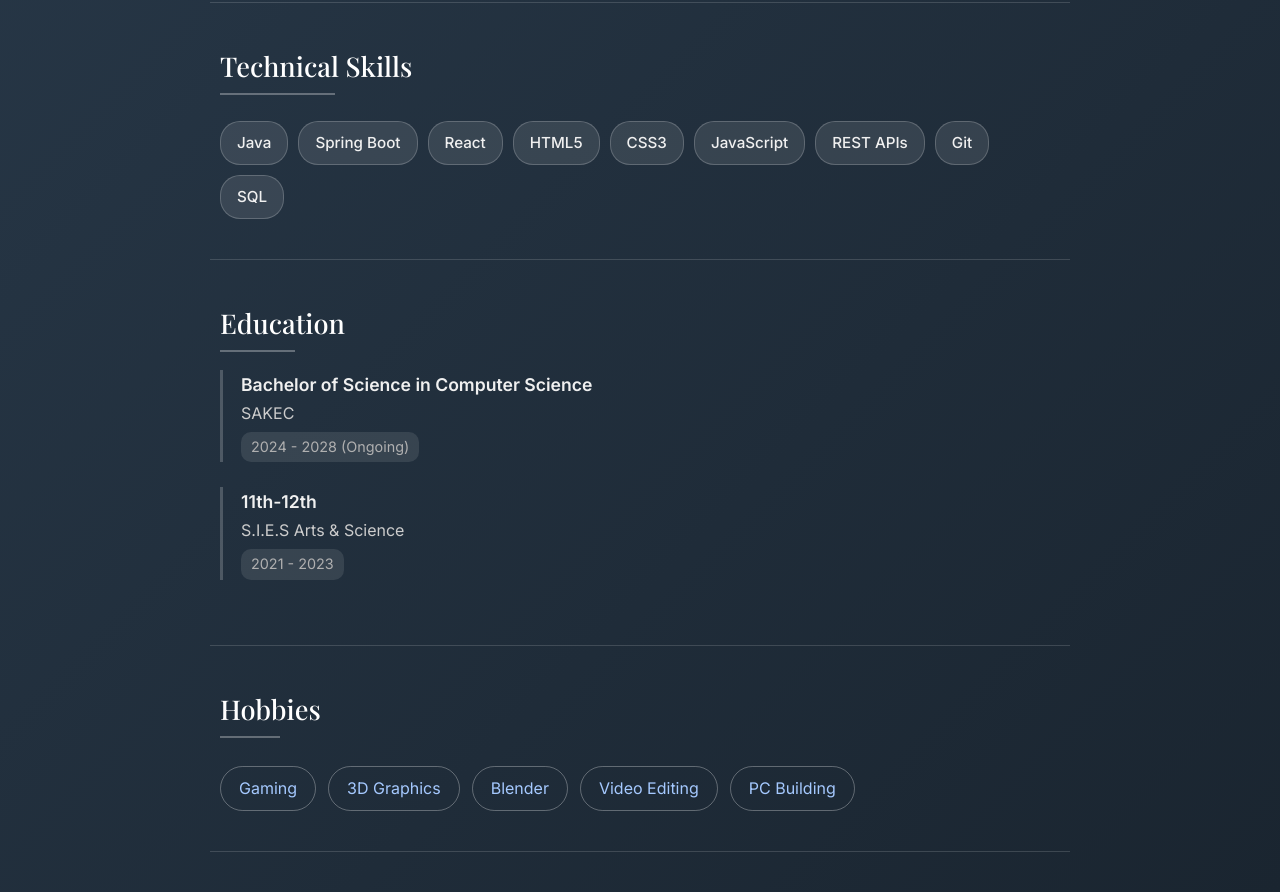
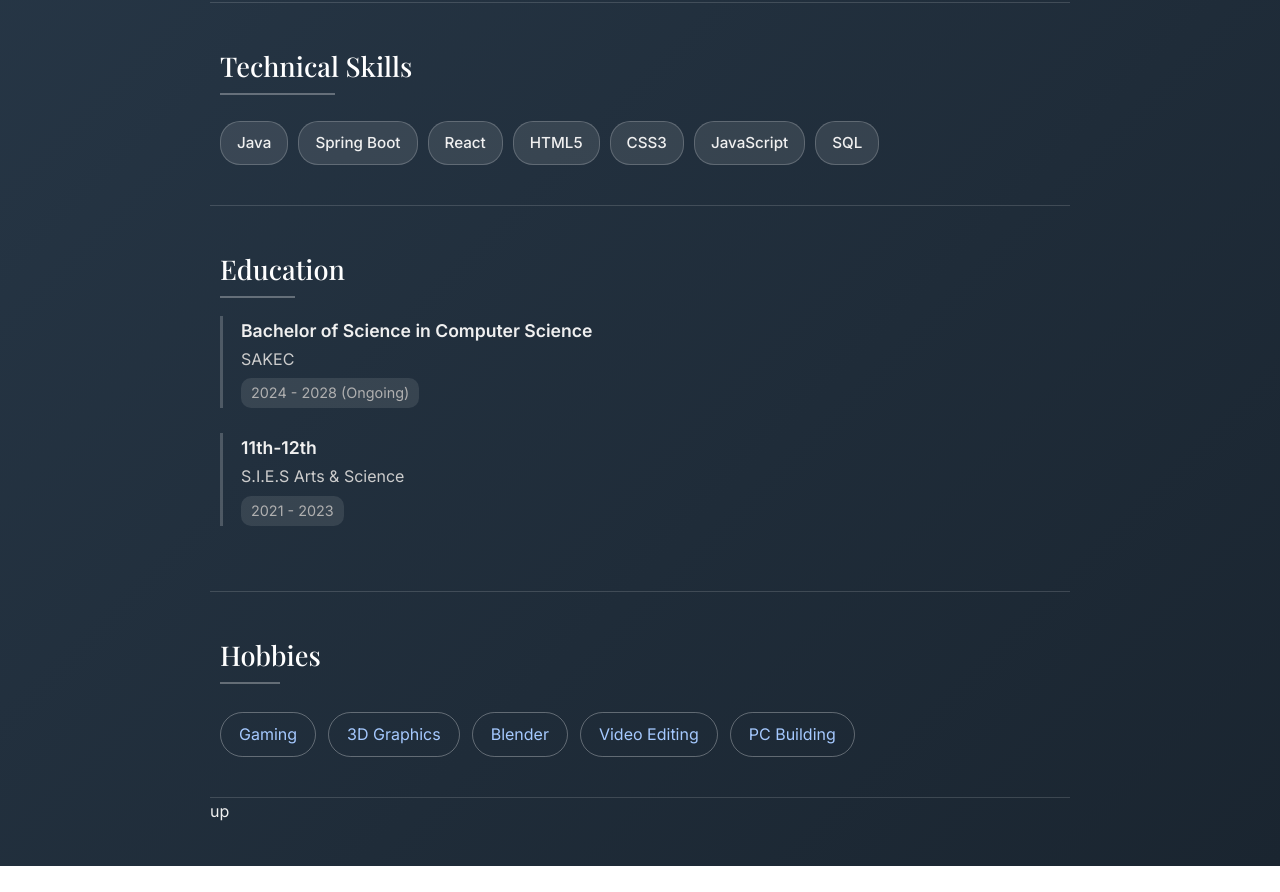
Before and after one commit to ParvShah720/exp_resume, a plain HTML site: page index.html in a window 1280 px wide. Shown: the part 1140-2032 px from the top of the page. After the commit the page ends 2006 px from the top, so only its background shows below. Drawn offline with nearby package versions, Linux system fonts and the light colour scheme.

Commit message:
Add files via upload

```diff
--- a/index.html
+++ b/index.html
@@ -251,8 +251,6 @@ p{
     <div class="skill">HTML5</div>
     <div class="skill">CSS3</div>
     <div class="skill">JavaScript</div>
-    <div class="skill">REST APIs</div>
-    <div class="skill">Git</div>
     <div class="skill">SQL</div>
   </div>
 </section>
@@ -280,7 +278,7 @@ p{
     <span class="hobby-tag">Video Editing</span>
     <span class="hobby-tag">PC Building</span>
   </div>
-</section>
+</section>up
 
 <script>
 document.addEventListener('DOMContentLoaded',()=>{
```
